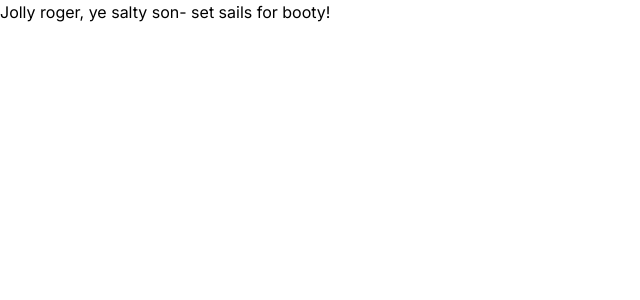
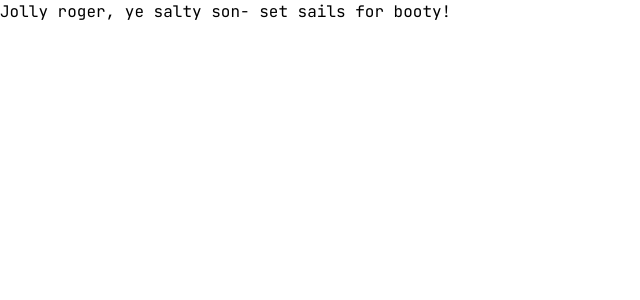
Before and after one commit to seaneoo/seano-dev, a Next.js app: page / in a window 1280 px wide. Shown: the top 300 px of the page, without its empty margins (0-640 px from the left). Built offline with nearby package versions, Linux system fonts and the light colour scheme.

Commit message:
Change default font to JetBrains_Mono

```diff
--- a/src/app/fonts.ts
+++ b/src/app/fonts.ts
@@ -1,5 +1,8 @@
-import { Inter } from 'next/font/google'
+import { JetBrains_Mono } from 'next/font/google'
 
-const inter = Inter({ subsets: ['latin'] })
+const jetBrainsMono = JetBrains_Mono({
+    weight: ['400', '700'],
+    subsets: ['latin'],
+})
 
-export { inter }
+export { jetBrainsMono }
--- a/src/app/layout.tsx
+++ b/src/app/layout.tsx
@@ -1,7 +1,7 @@
 import type { Metadata } from 'next'
 import './globals.css'
 import { ReactNode } from 'react'
-import { inter } from './fonts'
+import { jetBrainsMono } from './fonts'
 
 export const metadata: Metadata = {
     title: "Sean O'Connor",
@@ -14,7 +14,7 @@ export default function RootLayout({
 }: Readonly<{ children: ReactNode }>) {
     return (
         <html lang='en' suppressHydrationWarning={true}>
-            <body className={`${inter.className}`}>{children}</body>
+            <body className={`${jetBrainsMono.className}`}>{children}</body>
         </html>
     )
 }
```
